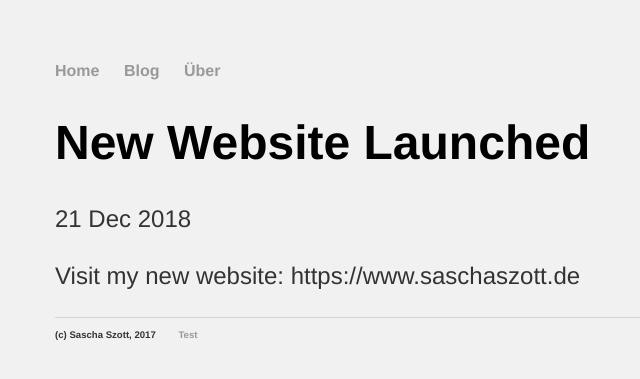
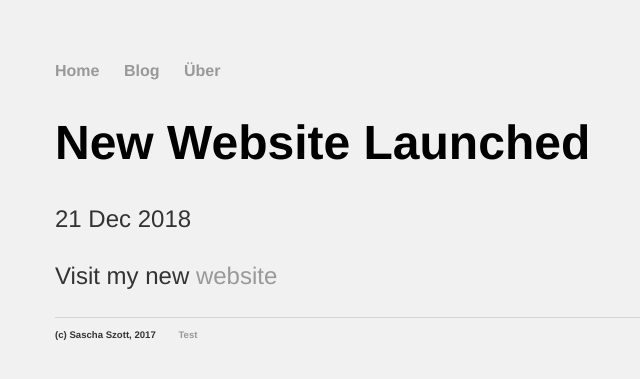
Before and after one commit to saschaszott/saschaszott.github.io, a Jekyll site: the page built from _posts/2018-12-21-new-website-launched.md, in a window 1280 px wide. Shown: the top 379 px of the page, without its empty margins (137-777 px from the left). Built offline with Jekyll 4.4.1, drawn with Linux system fonts in a browser that asks for light colours; our own code applies the rules of GitHub Pages for plain Markdown files.

Commit message:
Update 2018-12-21-new-website-launched.md

```diff
--- a/_posts/2018-12-21-new-website-launched.md
+++ b/_posts/2018-12-21-new-website-launched.md
@@ -1 +1 @@
-Visit my new website: https://www.saschaszott.de
+Visit my new [website](https://www.saschaszott.de)
```
